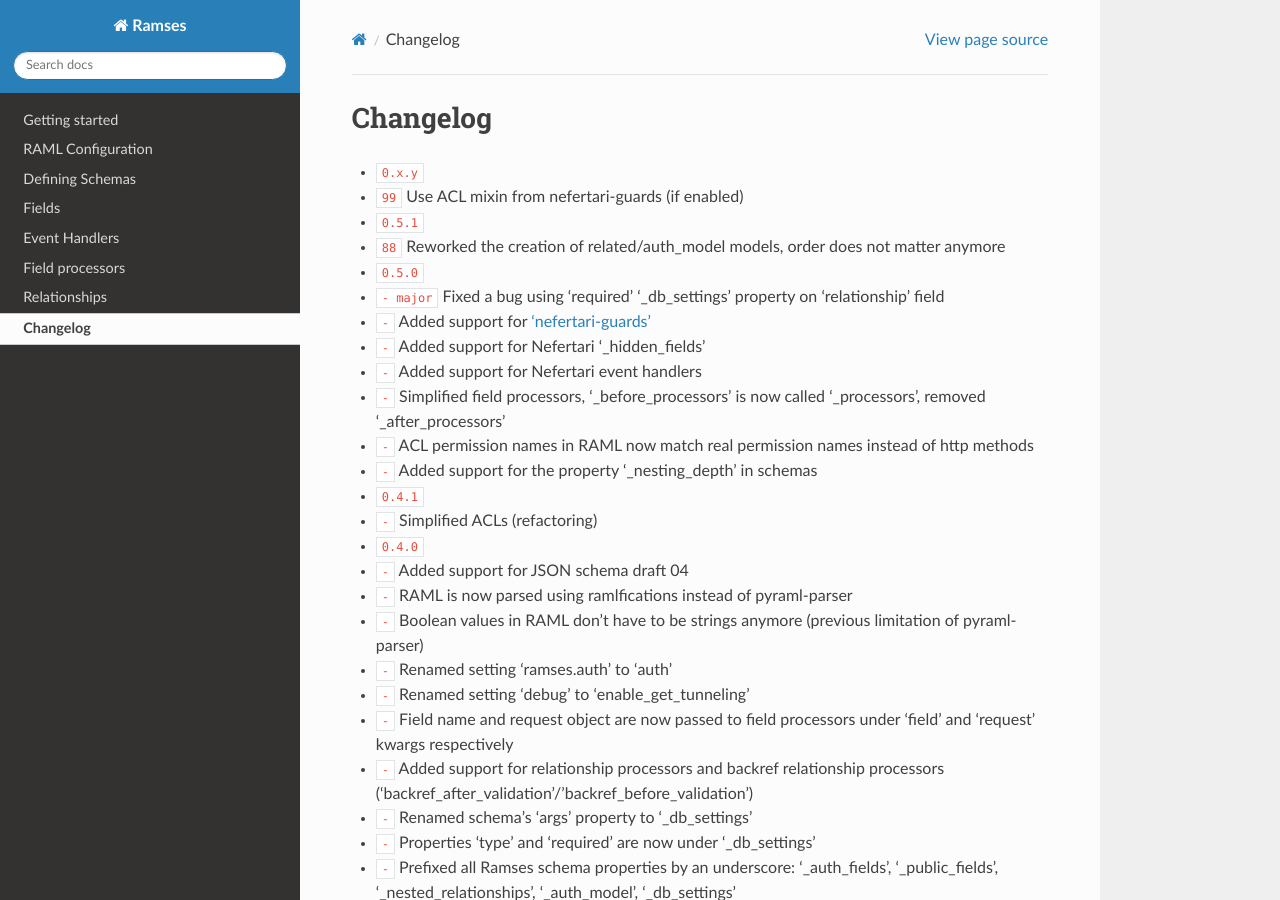
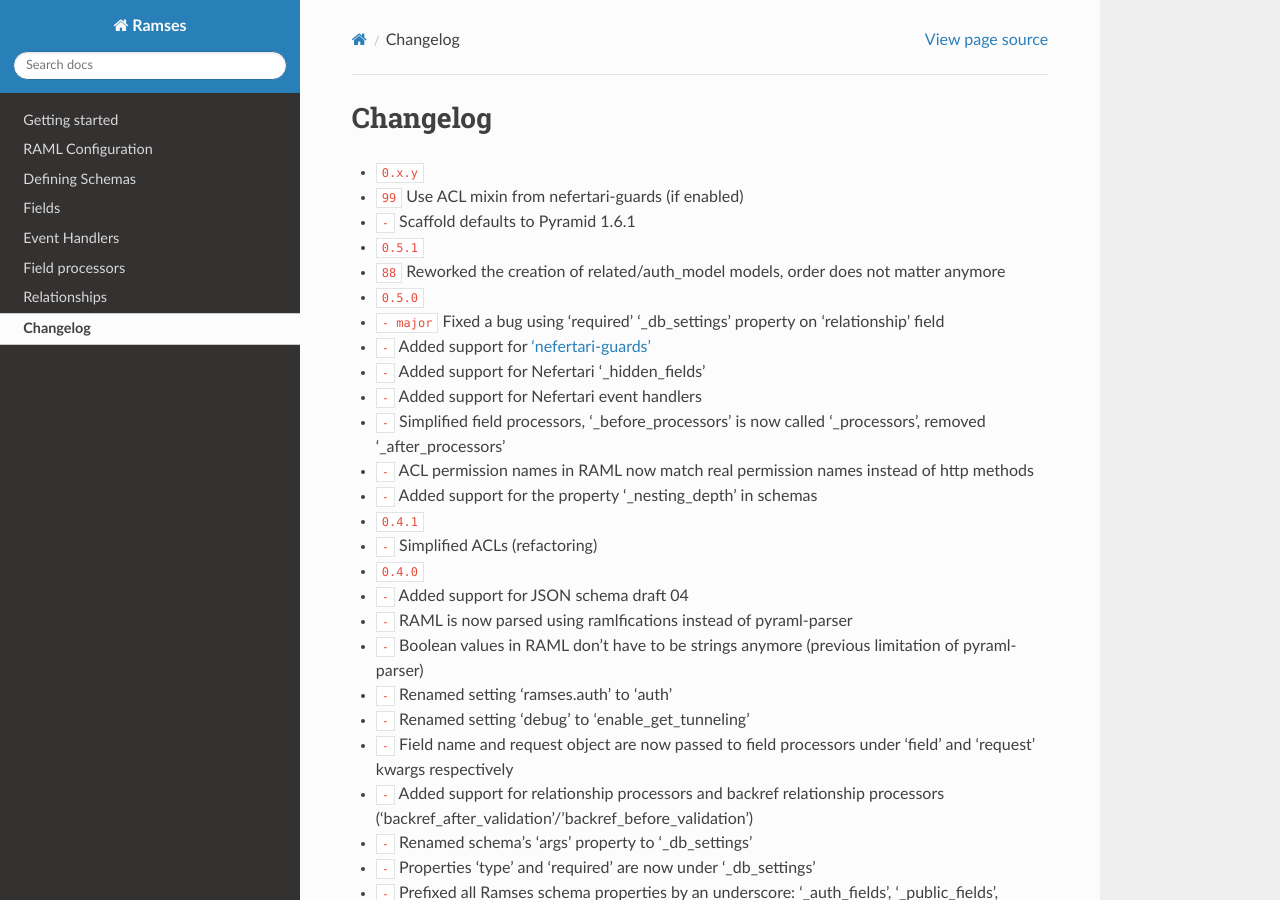
Before and after one commit to ramses-tech/ramses, a Sphinx documentation site: the page built from docs/source/changelog.rst, in a window 1280 px wide and 900 px high. Built offline with Sphinx 7.4.7 and the Read the Docs theme 2.0.0, drawn with Linux system fonts in a browser that asks for light colours; cross-references to code outside the pages are shown as plain code.

Commit message:
pyramid version++

```diff
--- a/docs/source/changelog.rst
+++ b/docs/source/changelog.rst
@@ -3,6 +3,7 @@ Changelog
 
 * :release:`0.x.y <????-??-??>`
 * :support:`99` Use ACL mixin from nefertari-guards (if enabled)
+* :support:`-` Scaffold defaults to Pyramid 1.6.1
 
 * :release:`0.5.1 <2015-11-18>`
 * :bug:`88` Reworked the creation of related/auth_model models, order does not matter anymore
```
Also changed, not shown: 1 other file.
